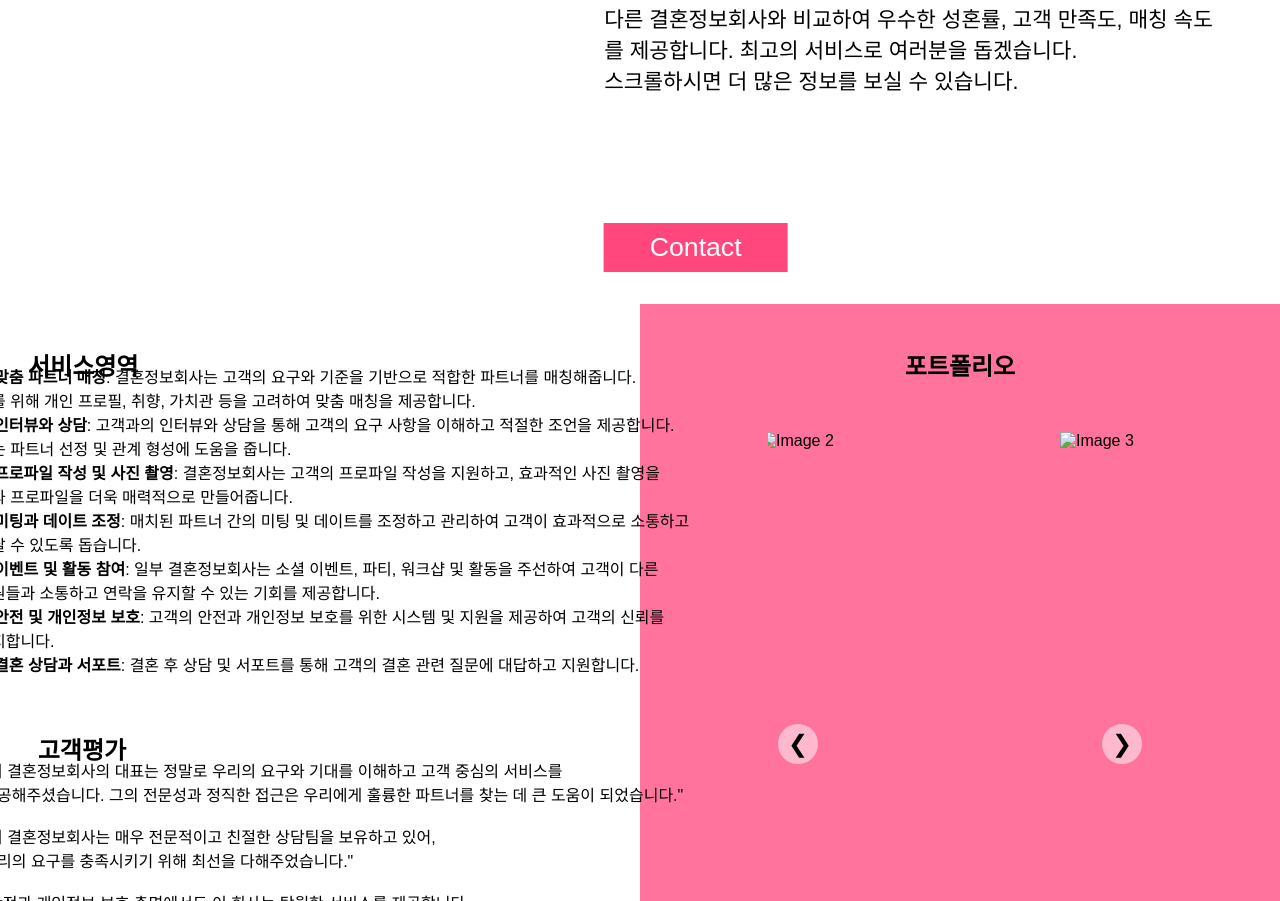
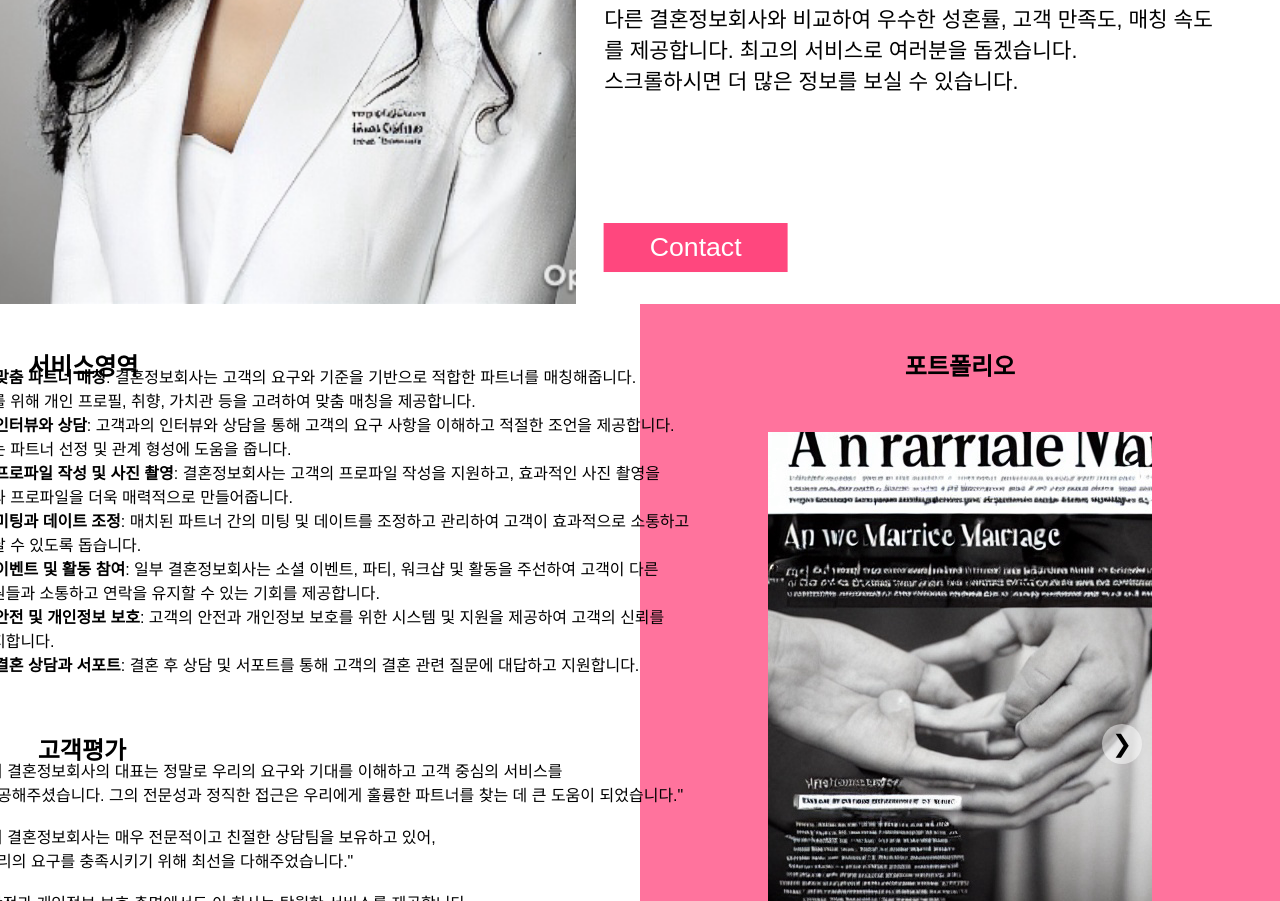
Before and after one commit to cocoma112/cocoma112.github.io, a plain HTML site: page index.html in a window 1280 px wide. Shown: the part 496-1397 px from the top of the page. Drawn offline with Linux system fonts and the light colour scheme.

Commit message:
Update index.html

```diff
--- a/index.html
+++ b/index.html
@@ -33,7 +33,7 @@
             left: 0;
             width: 45%;
             height: 100vh; /* 화면 높이만큼 설정 */
-            background-image: url(“simpleweb/profile.jpg”); /* 이미지 주소 수정 */
+            background-image: url("simpleweb/profile.jpg"); /* 이미지 주소 수정 */
             background-size: cover;
             background-position: center;
             text-align: left;
@@ -264,8 +264,8 @@
             <button id="prevBtn" class="slider-button">&#10094;</button>
             <div class="slider">
                 <div class="slide"><img src="simpleweb/portfolio_1.jpg" alt="Image 1"></div>
-                <div class="slide"><img src=“simpleweb/portfolio_2.jpg” alt="Image 2"></div>
-                <div class="slide"><img src=“simpleweb/portfolio_3.jpg” alt="Image 3"></div>
+                <div class="slide"><img src="simpleweb/portfolio_2.jpg" alt="Image 2"></div>
+                <div class="slide"><img src="simpleweb/portfolio_3.jpg" alt="Image 3"></div>
             </div>
             <button id="nextBtn" class="slider-button">&#10095;</button>
         </div>
```
